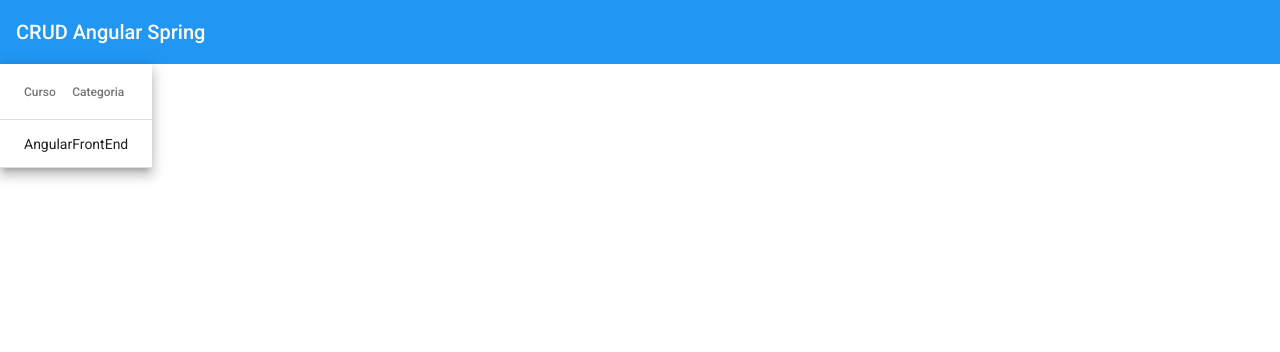
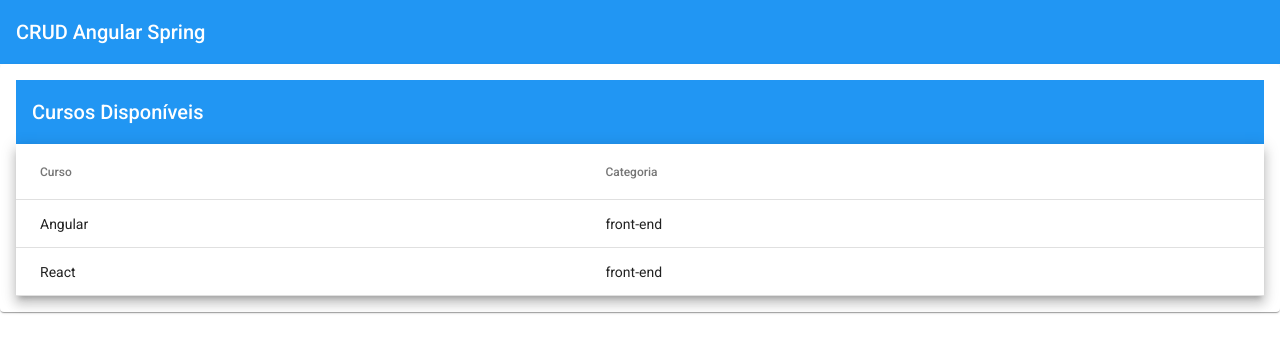
Before and after one commit to xavierfernando/curso-angular, an Angular app in the folder crud-angular-spring/crud-angular/: page /courses in a window 1280 px wide. Shown: the top 352 px of the page. Built offline with nearby package versions, Linux system fonts and the light colour scheme.

Commit message:
terminada aula 10

```diff
--- a/crud-angular-spring/crud-angular/src/app/app.module.ts
+++ b/crud-angular-spring/crud-angular/src/app/app.module.ts
@@ -1,4 +1,6 @@
+import { HttpClientModule } from '@angular/common/http';
 import { NgModule } from '@angular/core';
+
 import { MatToolbarModule } from '@angular/material/toolbar';
 import { BrowserModule } from '@angular/platform-browser';
 import { BrowserAnimationsModule } from '@angular/platform-browser/animations';
@@ -14,7 +16,8 @@ import { AppComponent } from './app.component';
     BrowserModule,
     AppRoutingModule,
     BrowserAnimationsModule,
-    MatToolbarModule
+    MatToolbarModule,
+    HttpClientModule,
   ],
   providers: [],
   bootstrap: [AppComponent]
--- a/crud-angular-spring/crud-angular/src/app/courses/courses.module.ts
+++ b/crud-angular-spring/crud-angular/src/app/courses/courses.module.ts
@@ -1,7 +1,7 @@
 import { CommonModule } from '@angular/common';
 import { NgModule } from '@angular/core';
-import { MatTableModule } from '@angular/material/table';
 
+import { AppMaterialModule } from '../shared/app-material/app-material.module';
 import { CoursesRoutingModule } from './courses-routing.module';
 import { CoursesComponent } from './courses/courses.component';
 
@@ -12,7 +12,7 @@ import { CoursesComponent } from './courses/courses.component';
   imports: [
     CommonModule,
     CoursesRoutingModule,
-    MatTableModule
+    AppMaterialModule
   ]
 })
 export class CoursesModule { }
--- a/crud-angular-spring/crud-angular/src/app/courses/courses/courses.component.html
+++ b/crud-angular-spring/crud-angular/src/app/courses/courses/courses.component.html
@@ -1,3 +1,7 @@
+<mat-card>
+
+  <mat-toolbar color="primary">Cursos Disponíveis</mat-toolbar>
+  <div *ngIf="courses$ | async as courses; else loading">
     <table mat-table [dataSource]="courses" class="mat-elevation-z8">
 
       <!--- Note that these columns can be defined in any order.
@@ -15,13 +19,11 @@
         <td mat-cell *matCellDef="let course"> {{course.category}} </td>
       </ng-container>
 
-  <!-- Weight Column -->
-  <ng-container matColumnDef="weight">
-    <th mat-header-cell *matHeaderCellDef> Weight </th>
-    <td mat-cell *matCellDef="let element"> {{element.weight}} </td>
-  </ng-container>
-
-
       <tr mat-header-row *matHeaderRowDef="displayedColumns"></tr>
       <tr mat-row *matRowDef="let row; columns: displayedColumns;"></tr>
     </table>
+  </div>
+  <ng-template #loading>
+    <mat-spinner></mat-spinner>
+  </ng-template>
+</mat-card>
--- a/crud-angular-spring/crud-angular/src/app/courses/courses/courses.component.scss
+++ b/crud-angular-spring/crud-angular/src/app/courses/courses/courses.component.scss
@@ -0,0 +1,3 @@
+table {
+  width: 100%;
+}
--- a/crud-angular-spring/crud-angular/src/app/courses/courses/courses.component.ts
+++ b/crud-angular-spring/crud-angular/src/app/courses/courses/courses.component.ts
@@ -1,5 +1,7 @@
+import { CoursesService } from './../services/courses.service';
 import { Course } from './../model/course';
 import { Component, OnInit } from '@angular/core';
+import { Observable } from 'rxjs';
 
 @Component({
   selector: 'app-courses',
@@ -8,13 +10,13 @@ import { Component, OnInit } from '@angular/core';
 })
 export class CoursesComponent implements OnInit {
 
-  courses: Course[] = [
-    {_id: '1', name: 'Angular', category: 'FrontEnd'}
-  ];
+  courses$: Observable<Course[]>;
   displayedColumns = ['name','category'];
 
 
-  constructor() { }
+  constructor(private coursesService: CoursesService) {
+    this.courses$ = this.coursesService.list();
+  }
 
   ngOnInit(): void {
   }
--- /dev/null
+++ b/crud-angular-spring/crud-angular/src/app/courses/services/courses.service.ts
@@ -0,0 +1,24 @@
+import { Course } from './../model/course';
+import { Injectable } from '@angular/core';
+import { HttpClient } from '@angular/common/http';
+import { delay, first, tap } from 'rxjs';
+
+@Injectable({
+  providedIn: 'root'
+})
+export class CoursesService {
+
+  private readonly API = '/assets/courses.json';
+
+  constructor(private httpClient: HttpClient) { }
+
+  list() {
+    return this.httpClient.get<Course[]>(this.API)
+    .pipe(
+      first(),
+      delay(5000),
+      tap(courses => console.log(courses))
+
+    );
+  }
+}
--- /dev/null
+++ b/crud-angular-spring/crud-angular/src/assets/courses.json
@@ -0,0 +1,4 @@
+[
+  { "_id": "1", "name": "Angular", "category": "front-end"},
+  { "_id": "2", "name": "React", "category": "front-end"}
+]
```
Also changed, not shown: crud-angular-spring/crud-angular/src/app/shared/app-material/app-material.module.ts (added, +19 -0 lines), 1 other file (tests, documents, lock files or other folders). Lines whose indentation alone changed are shown as unchanged.
